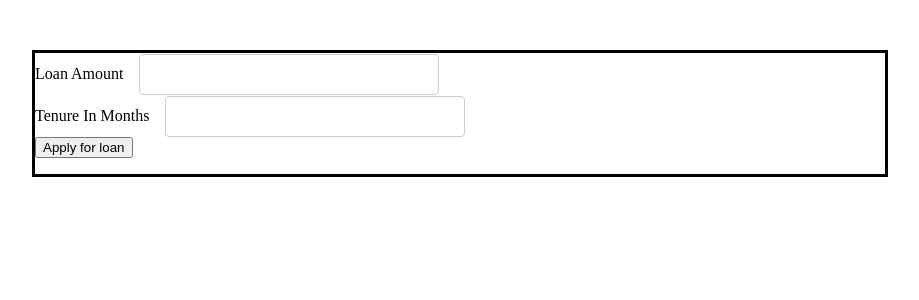
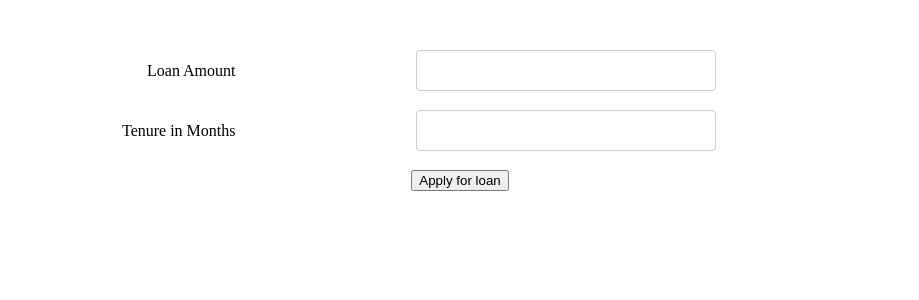
Before and after one commit to aishwaryabhataress/aress, a PHP site: page /carloan.php in a window 1280 px wide. Shown: the top 300 px of the page, without its empty margins (180-1099 px from the left). Run offline with PHP 8.4, Linux system fonts and the light colour scheme.

Commit message:
Update carloan.php

```diff
--- a/carloan.php
+++ b/carloan.php
@@ -19,13 +19,11 @@ label {
 	height:1500 px;
 	width:850px;
 	align:center;
-	background-color:white;
-	border: 3px solid black;
+	text-align:center;
 	margin-left:auto;
 	margin-right:auto;
 	margin-top:50px;
-	position: relative;
-	display:block;
+
 }
 </style>
 </head>
@@ -35,13 +33,26 @@ label {
 <body>
     <div class="container">
   <form action="loanapplication.php" method="post">
-    <label for="loanprincipal">Loan Amount</label>
-    <input type="number" name="loanprincipal">
-    <br>
-    <label for="tenure">Tenure In Months</label>
-    <input type="number" name="tenure">
-    <br>
-    <button onClick="location.href='loanapplication.php'">Apply for loan</button>
+    <div style="display:inline-block;width:100%;">
+      		<div style="width:25%;float:left;text-align:right;">
+	      		<label for="loanprincipal">Loan Amount</label>
+		 </div>
+		 <div style="width:75%;float:left;">
+			 <input type="number" name="loanprincipal">
+		 </div>
+	  </div>
+   <br><br>
+	 <div style="display:inline-block;width:100%;">
+      		<div style="width:25%;float:left;text-align:right;">
+	      		<label for="tenure"> Tenure in Months</label>
+		 </div>
+		 <div style="width:75%;float:left;">
+			 <input type="number" name="tenure">
+		 </div>
+	  </div>
+    <br><br>
+	<div style="display:inline;">
+		<button onClick="location.href='loanapplication.php'">Apply for loan</button> </div>
   </form>
     </div>
 </body>
```
